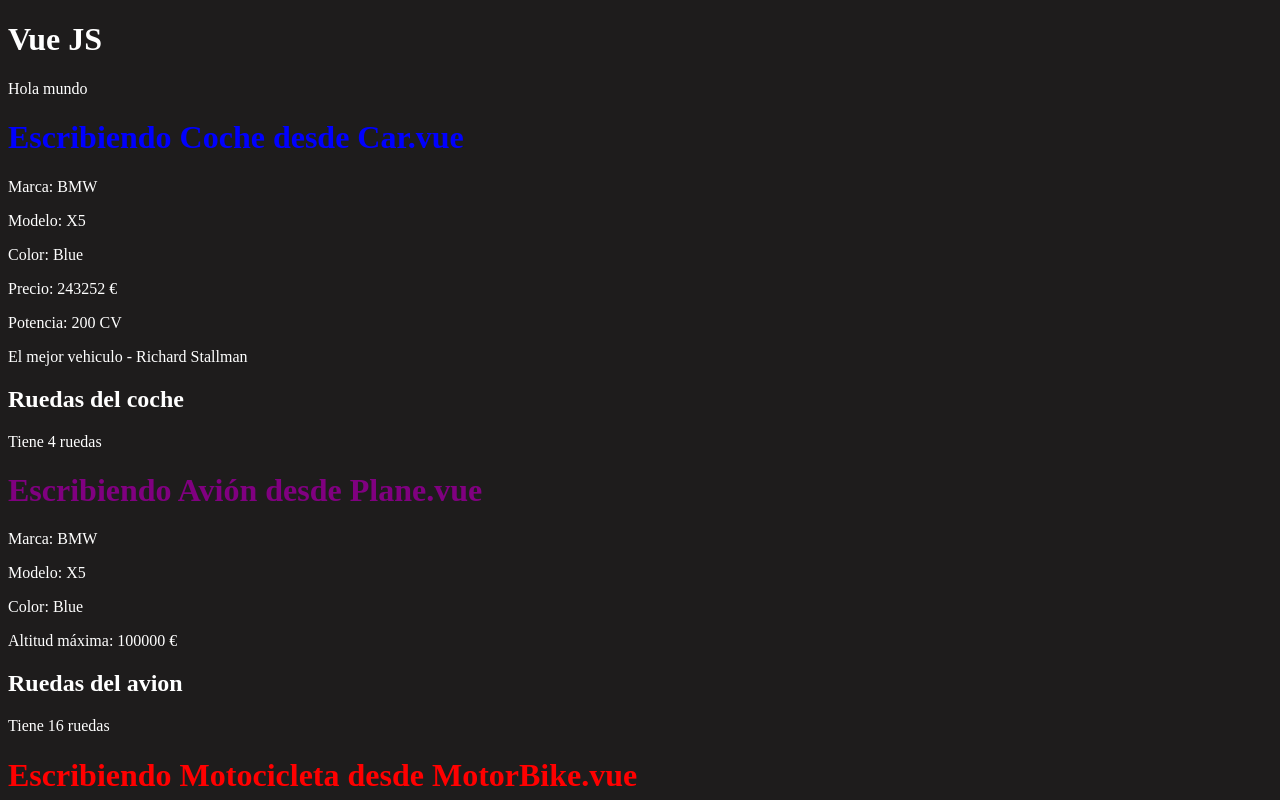
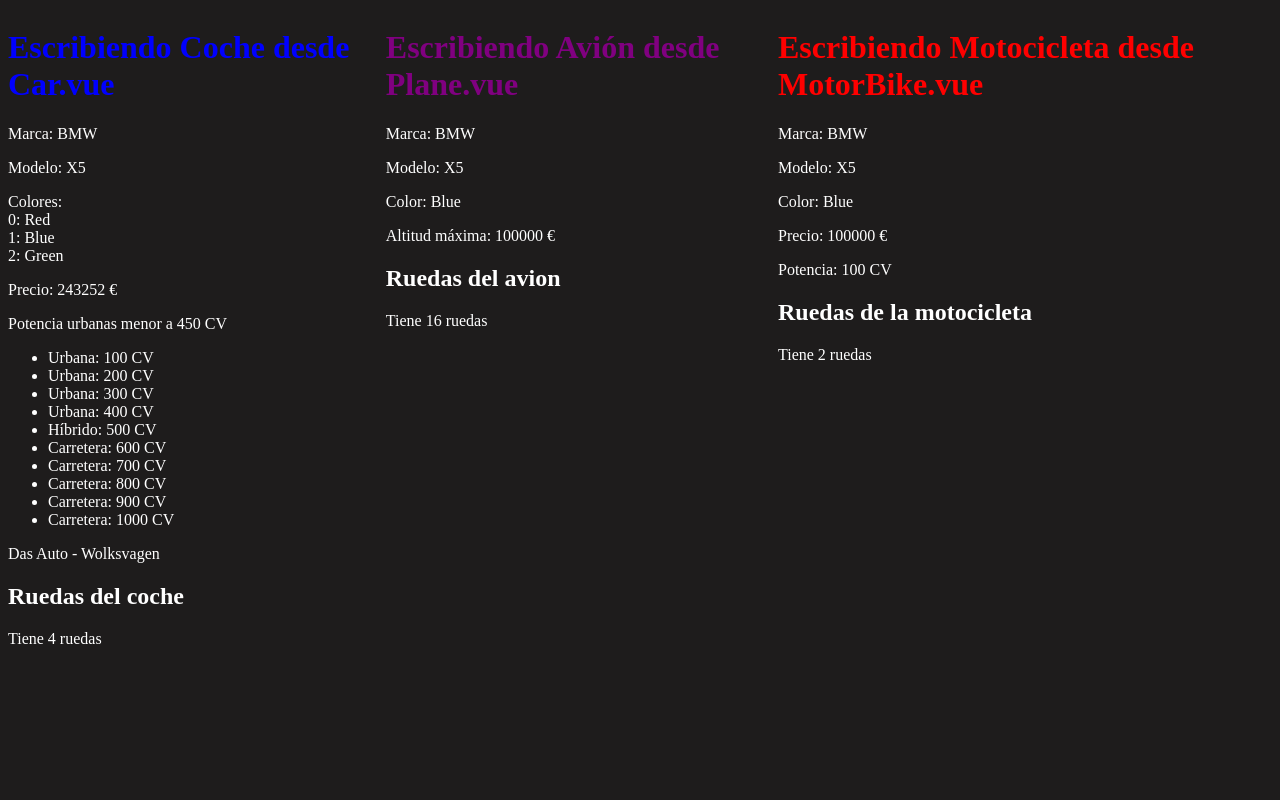
Before and after one commit to Sergio-D-Vico-Pineda/started, a Vue app: page / in a window 1280 px wide. Shown: the top 800 px of the page. Built offline with nearby package versions, Linux system fonts and the light colour scheme.

Commit message:
horizontal e ifs y fors

```diff
--- a/src/App.vue
+++ b/src/App.vue
@@ -1,9 +1,17 @@
 <template>
-   <h1>Vue JS</h1>
-   <p>Hola mundo</p>
-   <Car />
-   <Plane />
-   <MotorBike />
+   <!--    <h1>Vue JS</h1>
+   <p>Hola mundo</p> -->
+   <div style="display: flex;gap:20px">
+      <div>
+         <Car />
+      </div>
+      <div>
+         <Plane />
+      </div>
+      <div>
+         <MotorBike />
+      </div>
+   </div>
 </template>
 
 <script>
--- a/src/components/Car.vue
+++ b/src/components/Car.vue
@@ -2,9 +2,20 @@
    <h1 style="color: blue;">Escribiendo Coche desde Car.vue</h1>
    <p>Marca: {{ brand }}</p>
    <p>Modelo: {{ model }}</p>
-   <p>Color: {{ colors[1] }}</p>
+   <p>Colores:
+      <span v-for="(color, index) in colors" :key="index"><br />
+         {{ index }}: {{ color }}
+      </span>
+   </p>
    <p>Precio: {{ price }} €</p>
-   <p>Potencia: {{ powers[1] }} CV</p>
+   <p>Potencia urbanas menor a 450 CV</p>
+   <ul>
+      <template v-for="(power, index) in powers" :key="index">
+         <li v-if="power < 450">Urbana: {{ power }} CV</li>
+         <li v-else-if="power == 500">Híbrido: {{ power }} CV</li>
+         <li v-else>Carretera: {{ power }} CV</li>
+      </template>
+   </ul>
    <p>{{ mensaje.title }} - {{ mensaje.text }}</p>
 
    <Wheel name="coche" num="4" />
@@ -21,8 +32,8 @@ export default {
       const price = 243252;
       const powers = [100, 200, 300, 400, 500, 600, 700, 800, 900, 1000];
       const mensaje = {
-         title: "El mejor vehiculo",
-         text: "Richard Stallman"
+         title: "Das Auto",
+         text: "Wolksvagen"
       };
       return { brand, model, colors, price, powers, mensaje };
    },
```
